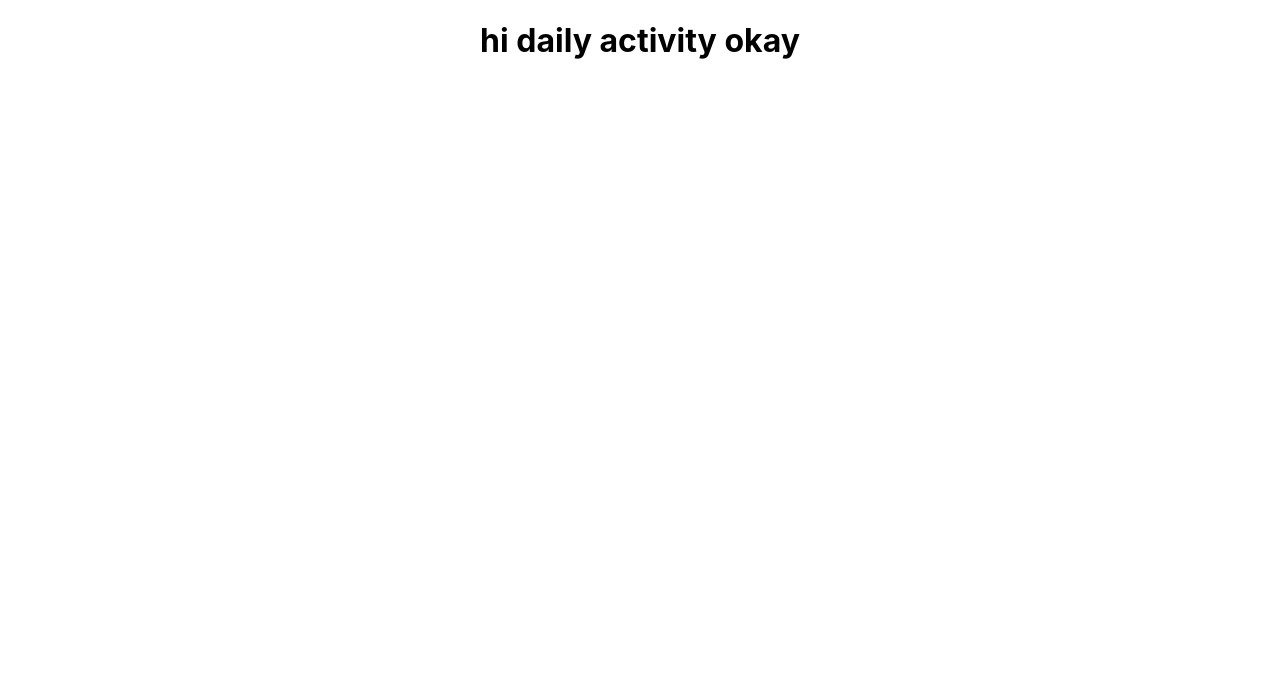
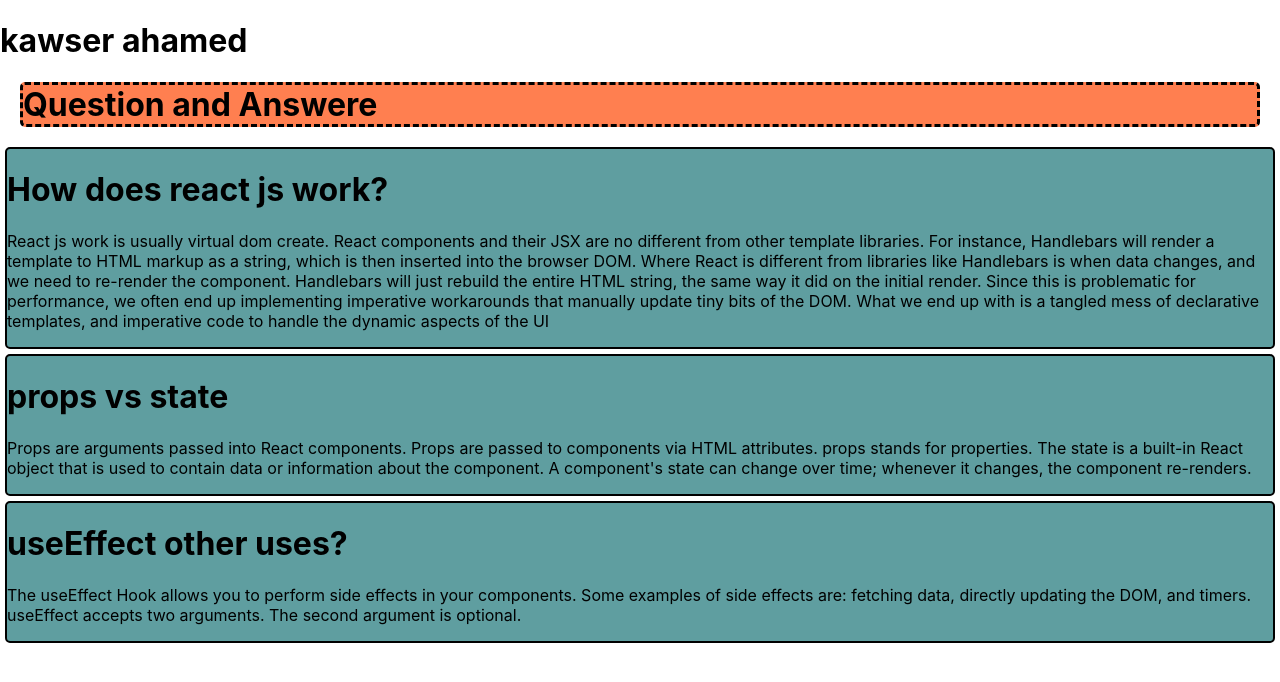
Before and after one commit to masumkawser/Daily-Activity_react_app, a React (Create React App) app: page / in a window 1280 px wide. Shown: the top 682 px of the page. Built offline with nearby package versions, Linux system fonts and the light colour scheme.

Commit message:
Question added

```diff
--- a/src/App.js
+++ b/src/App.js
@@ -1,12 +1,14 @@
 
-import './App.css';
+import React from 'react';
+import Question from './components/Question/Question';
 
-function App() {
+const App = () => {
   return (
-    <div className="App">
-      <h1>hi daily activity  okay </h1>
+    <div>
+      <h1>kawser ahamed </h1>
+      <Question></Question>
     </div>
   );
-}
+};
 
 export default App;
--- /dev/null
+++ b/src/components/Question/Question.css
@@ -0,0 +1,17 @@
+.Q-title{
+    border-style: solid;
+    border-width: 2px;
+    border-radius: 5px;
+    margin:5px;
+    background-color: cadetblue;
+
+
+
+}
+.Q-heading1{
+    border-style: dashed;
+    margin: 20px;
+    border-radius: 5px;
+    background-color: coral;
+
+}
--- /dev/null
+++ b/src/components/Question/Question.js
@@ -0,0 +1,43 @@
+import React from 'react';
+import"./Question.css";
+const Question = () => {
+    return (
+        <div>
+            <h1 className='Q-heading1'>Question and Answere </h1>
+            <div className='Q-title'>
+                <h1 className='Q-heading'>How does react js work?</h1>
+                <p>React js work is usually virtual dom create.
+                React components and their JSX are no different from other template libraries.
+                For instance, Handlebars will render a template to HTML markup as a string,
+
+                 which is then inserted into the browser DOM. Where React is different from libraries like Handlebars
+                  is when data changes, and we need to re-render the component. Handlebars will just rebuild the entire HTML
+                   string, the same way it did on the initial render. Since this is problematic for performance,
+                    we often end up implementing imperative workarounds that manually update tiny bits of the DOM.
+                    What we end up with is a tangled mess of declarative templates,
+                 and imperative code to handle the dynamic aspects of the UI
+                </p>
+            </div>
+            <div className='Q-title'>
+                <h1 className='Q-heading'>props vs state </h1>
+                <p>Props are arguments passed into React components. Props are passed to components via HTML attributes. props stands for properties.
+                The state is a built-in React object that is used to
+                contain data or information about the component. A component's state can change over time;
+                 whenever it changes, the component re-renders.
+                </p>
+            </div>
+            <div className='Q-title'>
+                <h1 className='Q-heading'>useEffect other uses?</h1>
+                <p>The useEffect Hook allows you to perform side effects in your components.
+
+Some examples of side effects are: fetching data, directly updating the DOM, and timers.
+
+useEffect accepts two arguments. The second argument is optional.
+
+                </p>
+            </div>
+        </div>
+    );
+};
+
+export default Question;
```
Also changed, not shown: package.json (+5 -2 lines), 1 other file (tests, documents, lock files or other folders).
